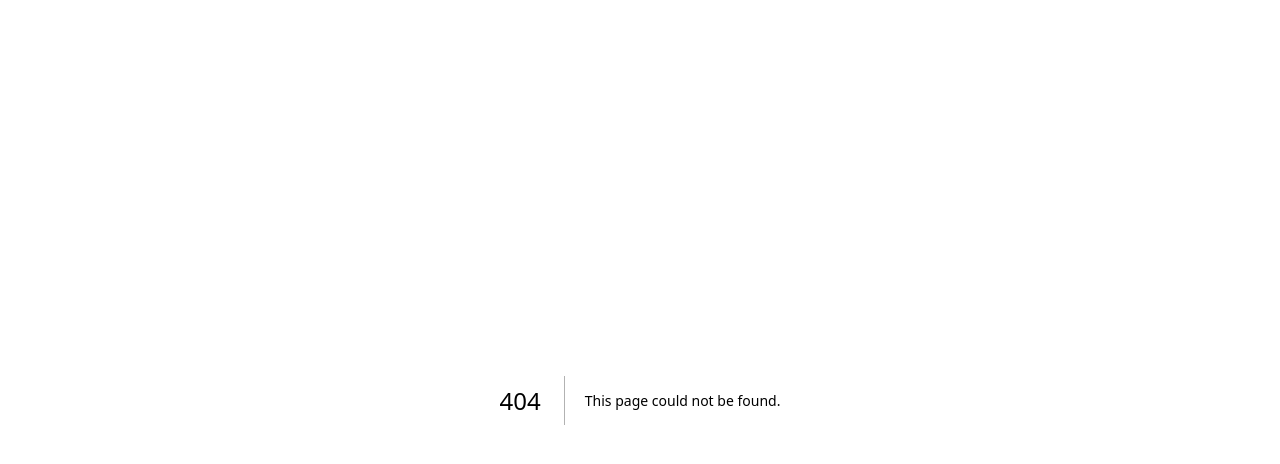
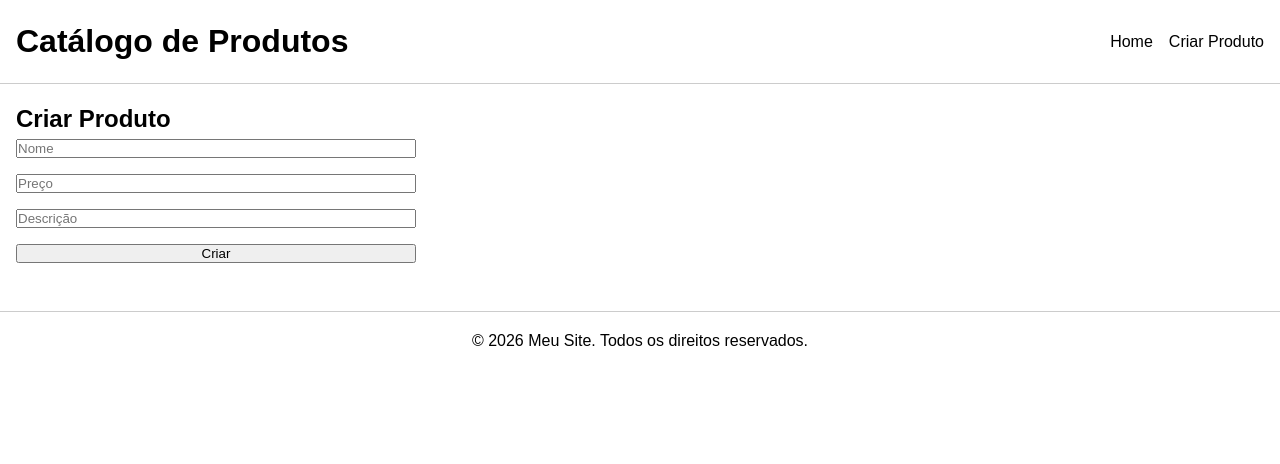
Before and after one commit to brunosrtr/trabalhoweb, a Next.js app: page /criar-produto in a window 1280 px wide. Before the commit this address had no page. Shown: the top 464 px of the page. Built offline with nearby package versions, Linux system fonts and the light colour scheme.

Commit message:
criei pagina de criar produto

```diff
--- a/src/components/header/index.jsx
+++ b/src/components/header/index.jsx
@@ -9,6 +9,7 @@ export default function Header() {
       </Link>
       <nav>
         <Link href="/">Home</Link>
+        <Link href="/criar-produto">Criar Produto</Link>
       </nav>
     </header>
   )
--- /dev/null
+++ b/src/pages/criar-produto/index.jsx
@@ -0,0 +1,32 @@
+import React, { useState } from 'react';
+import Header from '@/components/header';
+import Footer from '@/components/footer';
+
+export default function CriarProduto() {
+  const [form, setForm] = useState({ nome: '', preco: '', descricao: '' });
+
+  function handleChange(e) {
+    setForm({ ...form, [e.target.name]: e.target.value });
+  }
+
+  function handleSubmit(e) {
+    e.preventDefault();
+    console.log(form);
+  }
+
+  return (
+    <>
+      <Header />
+      <main>
+        <h2>Criar Produto</h2>
+        <form className="form" onSubmit={handleSubmit}>
+          <input name="nome" placeholder="Nome" value={form.nome} onChange={handleChange} required />
+          <input name="preco" type="number" step="0.01" placeholder="Preço" value={form.preco} onChange={handleChange} required />
+          <input name="descricao" placeholder="Descrição" value={form.descricao} onChange={handleChange} required />
+          <button type="submit">Criar</button>
+        </form>
+      </main>
+      <Footer />
+    </>
+  );
+}
--- a/src/styles/globals.css
+++ b/src/styles/globals.css
@@ -27,7 +27,6 @@ nav {
   gap: 1rem;
 }
 
-/* Footer */
 footer {
   display: flex;
   justify-content: center;
@@ -36,7 +35,6 @@ footer {
   margin-top: 2rem;
 }
 
-/* Páginas */
 main {
   padding: 1rem;
 }
@@ -52,9 +50,9 @@ main {
   display: flex;
   flex-direction: column;
   gap: 0.5rem;
-  border: 1px solid #ccc;
+  border: 1px solid #9c9c9c;
   padding: 1rem;
-  width: 200px;
+  width: 250px;
 }
 
 .form {
```
